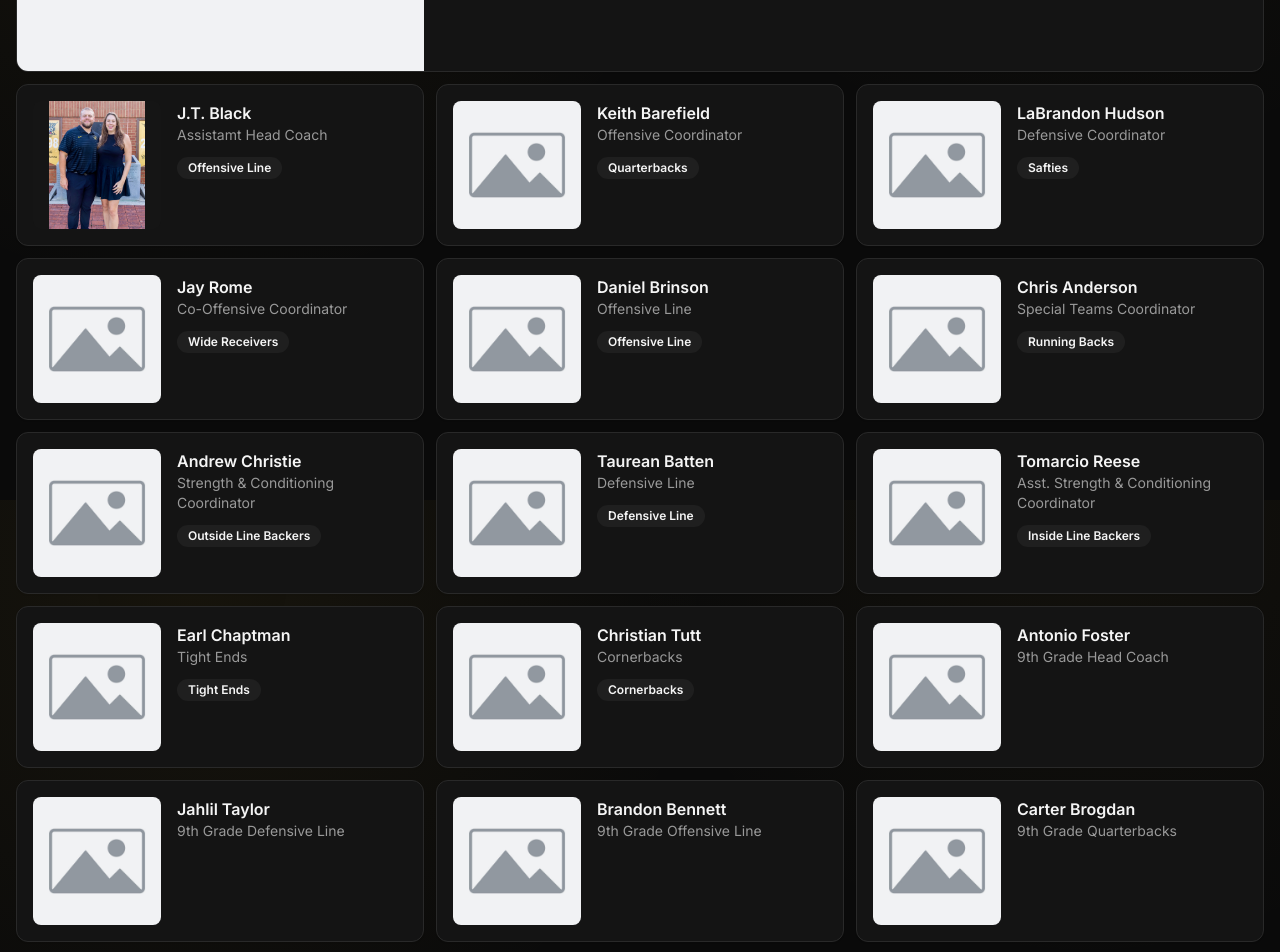
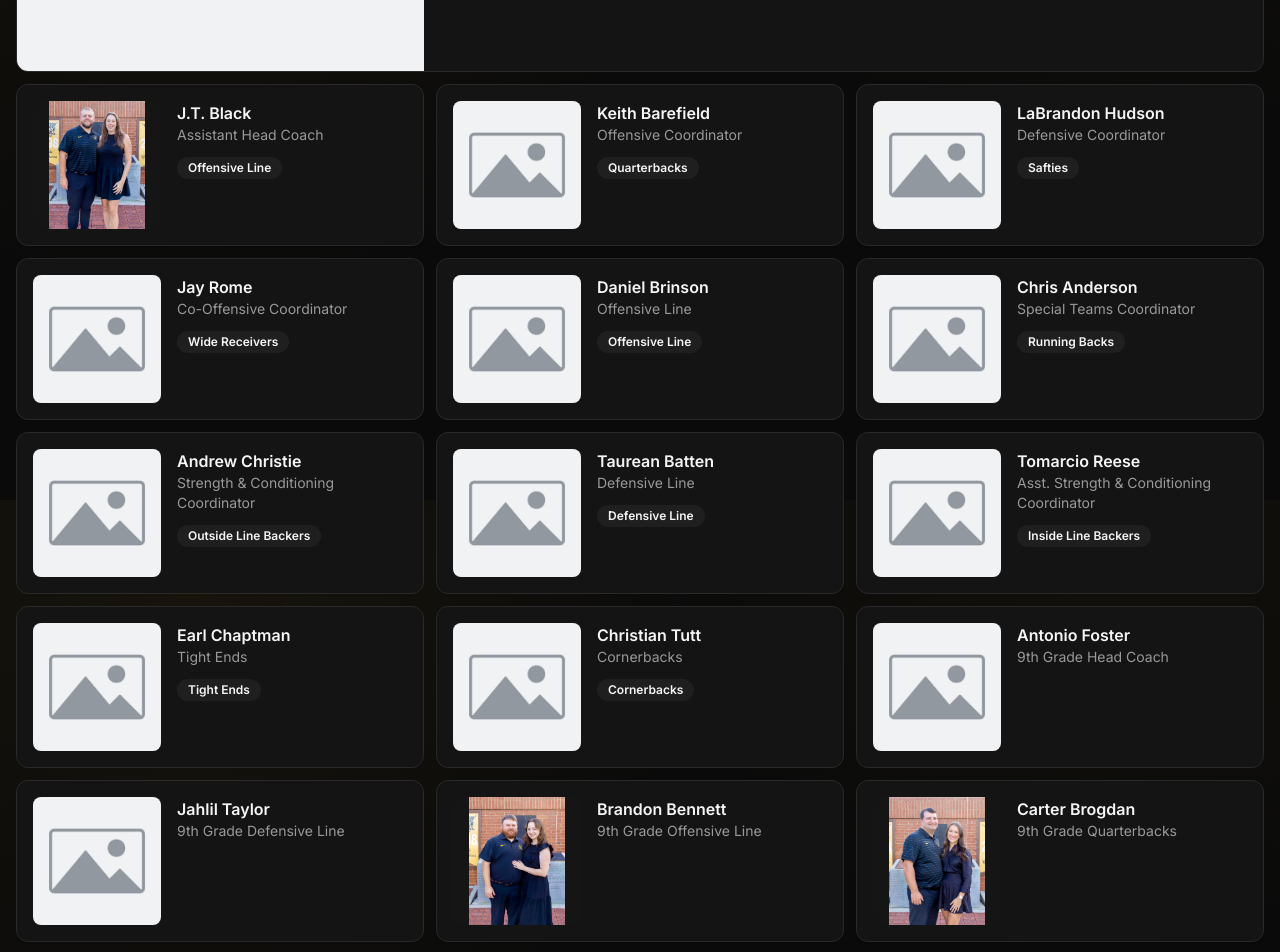
Before and after one commit to calebbsides/vhs-wildcats, a React (Vite) app: page / in a window 1280 px wide. Shown: the part 9100-10052 px from the top of the page. Built offline with nearby package versions, Linux system fonts and the light colour scheme.

Commit message:
Update content.ts
Added Coaches photos

```diff
--- a/src/data/content.ts
+++ b/src/data/content.ts
@@ -267,7 +267,7 @@ export const content = {
       photo: "/coaches/placeholder.jpeg",
       bio: "Leading the most storied program in high school football — 976-265-34 all-time (.779) with 6 national, 24 state, and 43 region championships since 1913.",
     },
-    { name: "J.T. Black", title: "Assistamt Head Coach", units: ["Offensive Line"], photo: "/coaches/black.jpeg" },
+    { name: "J.T. Black", title: "Assistant Head Coach", units: ["Offensive Line"], photo: "/coaches/black.jpeg" },
     { name: "Keith Barefield", title: "Offensive Coordinator", units: ["Quarterbacks"], photo: "/coaches/placeholder.jpeg" },
     { name: "LaBrandon Hudson", title: "Defensive Coordinator", units: ["Safties"], photo: "/coaches/placeholder.jpeg" },
     { name: "Jay Rome", title: "Co-Offensive Coordinator", units: ["Wide Receivers"], photo: "/coaches/placeholder.jpeg" },
@@ -280,8 +280,8 @@ export const content = {
     { name: "Christian Tutt", title: "Cornerbacks", units: ["Cornerbacks"], photo: "/coaches/placeholder.jpeg" },
     { name: "Antonio Foster", title: "9th Grade Head Coach", photo: "/coaches/placeholder.jpeg" },
     { name: "Jahlil Taylor", title: "9th Grade Defensive Line", photo: "/coaches/placeholder.jpeg" },
-    { name: "Brandon Bennett", title: "9th Grade Offensive Line", photo: "/coaches/placeholder.jpeg" },
-    { name: "Carter Brogdan", title: "9th Grade Quarterbacks", photo: "/coaches/placeholder.jpeg" },
+    { name: "Brandon Bennett", title: "9th Grade Offensive Line", photo: "/coaches/bennett.jpeg" },
+    { name: "Carter Brogdan", title: "9th Grade Quarterbacks", photo: "/coaches/brogdan.jpeg" },
     { name: "Andrel Lane", title: "9th Grade Defensive Backs", photo: "/coaches/placeholder.jpeg" },
     { name: "Clay Brindger", title: "Director of Football Operations", photo: "/coaches/placeholder.jpeg" },
     { name: "Ben Sigers", title: "Athletic Trainer", photo: "/coaches/placeholder.jpeg" },
```
